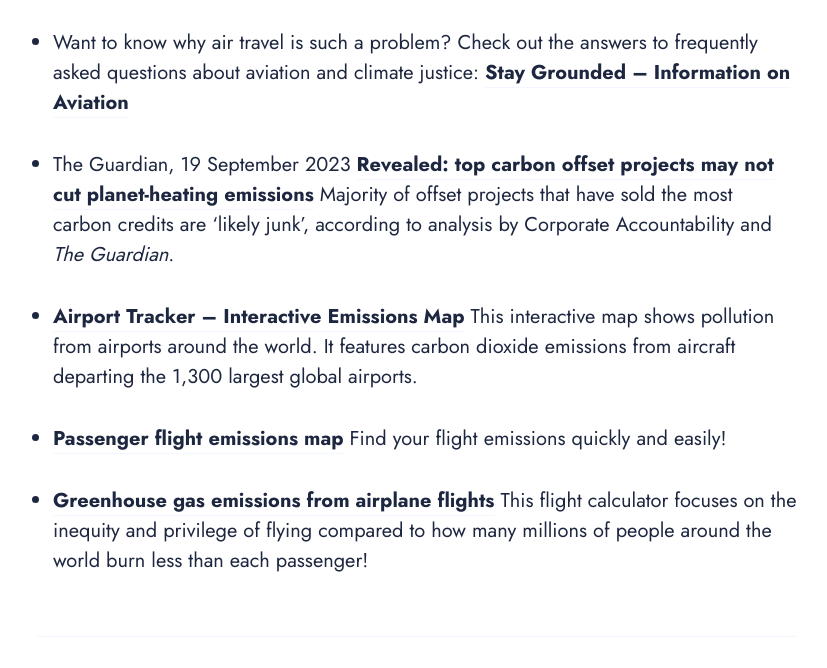
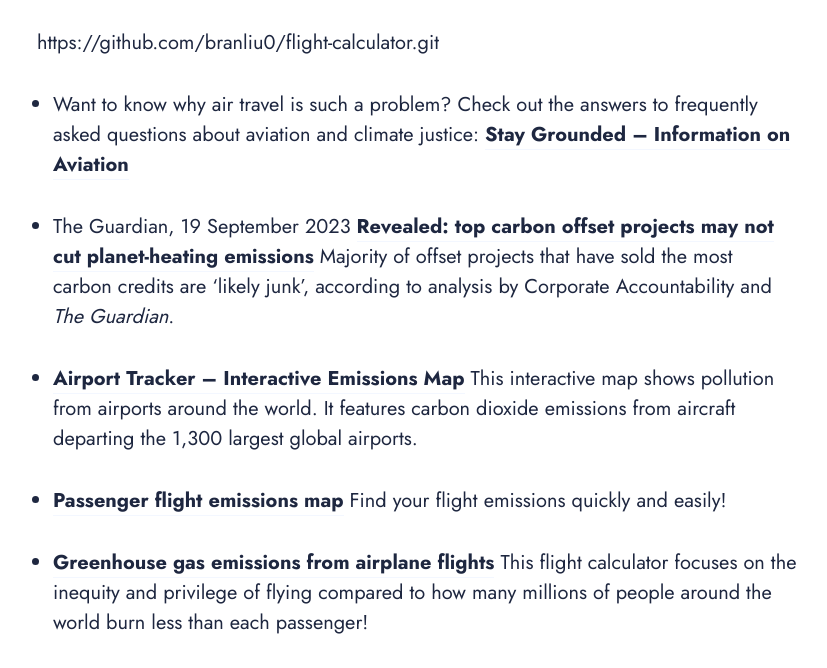
Before and after one commit to lots-of-things/flight-free-site, a Jekyll site: the page built from _pages/learn.md, in a window 1280 px wide and 900 px high, scrolled down 491 px, cut to the strip 232-900 px from the top of the window. Shown: the whole strip, without its empty margins (223-1050 px from the left). Built offline with Jekyll 4.4.1, drawn with Linux system fonts in a browser that asks for light colours; some of the changed lines change nothing that is shown.

Commit message:
Update learn.md

```diff
--- a/_pages/learn.md
+++ b/_pages/learn.md
@@ -5,6 +5,8 @@
 ---
 
 <p><iframe src="https://player.vimeo.com/video/5369286?title=0&byline=0" loading="lazy" width="640" height="360" frameborder="0" allowfullscreen></iframe></p>
+
+https://github.com/branliu0/flight-calculator.git
 
 - Want to know why air travel is such a problem? Check out the answers to frequently asked questions about aviation and climate justice: [**Stay Grounded – Information on Aviation**](https://stay-grounded.org/information-on-aviation/)
 
```
